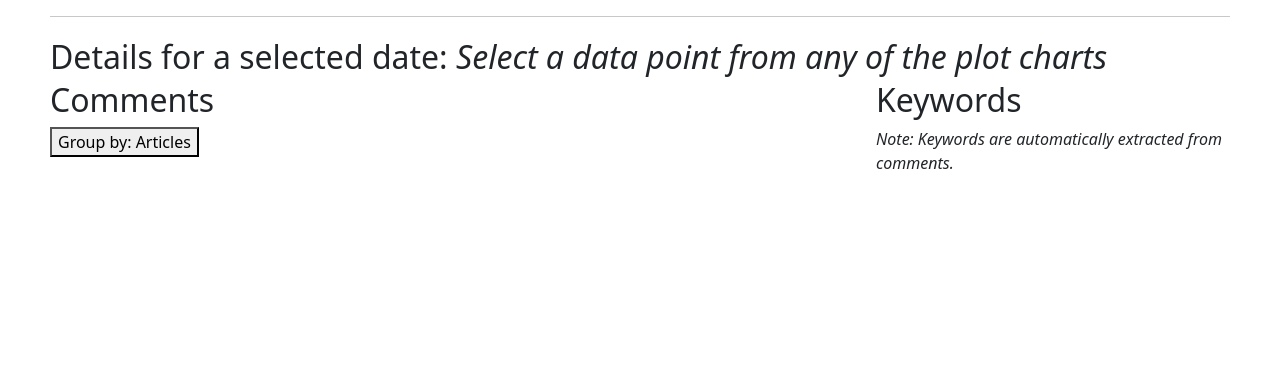
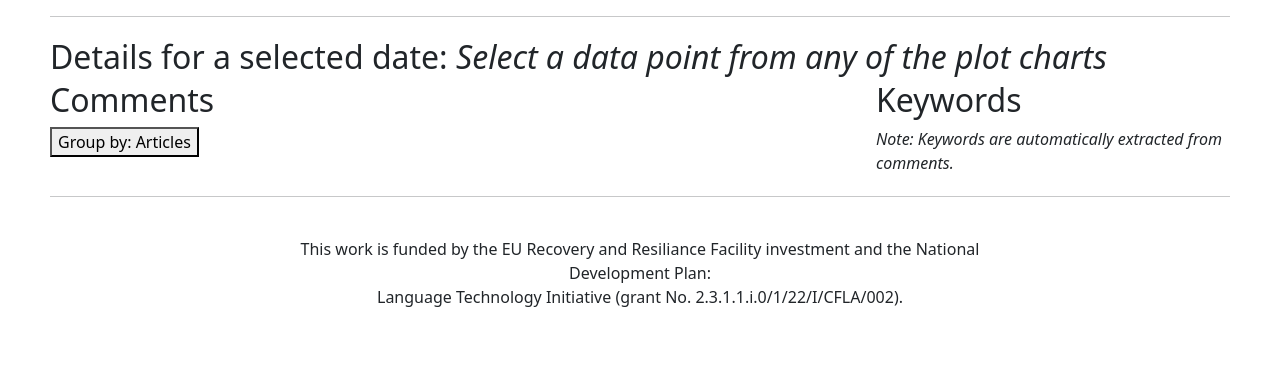
Before and after one commit to LUMII-AILab/Barometrs, a FastAPI app: template templates/index.html in a window 1280 px wide. Shown: the part 1173-1542 px from the top of the page. Before the commit the page ends 1342 px from the top, so only its background shows below. Run offline with FastAPI, Linux system fonts and the light colour scheme; the template is opened without the code that fills it, so the values that code supplies are empty; some libraries are stand-ins or nearby versions.

Commit message:
Add footer to the landing page.

```diff
--- a/templates/index.html
+++ b/templates/index.html
@@ -129,6 +129,10 @@
             <div id="emotionKeywordsTable" class="tabulator-table"></div>
         </div>
     </div>
+    <hr>
+    <div class="footer" style="margin: 40px 0 30px; font-size: 1rem; text-align: center; padding: 0 20%;">
+        This work is funded by the EU Recovery and Resiliance Facility investment and the National Development Plan:<br> Language Technology Initiative (grant No. 2.3.1.1.i.0/1/22/I/CFLA/002).
+    </div>
 
 
 {#    <h2>Articles</h2>#}
```
